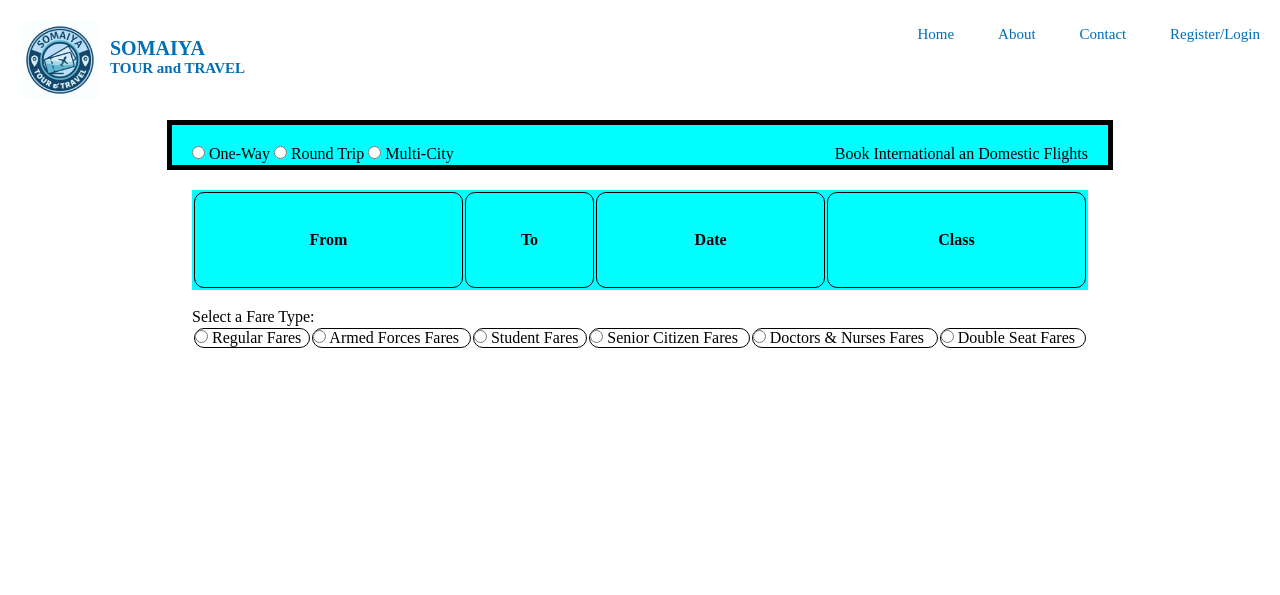
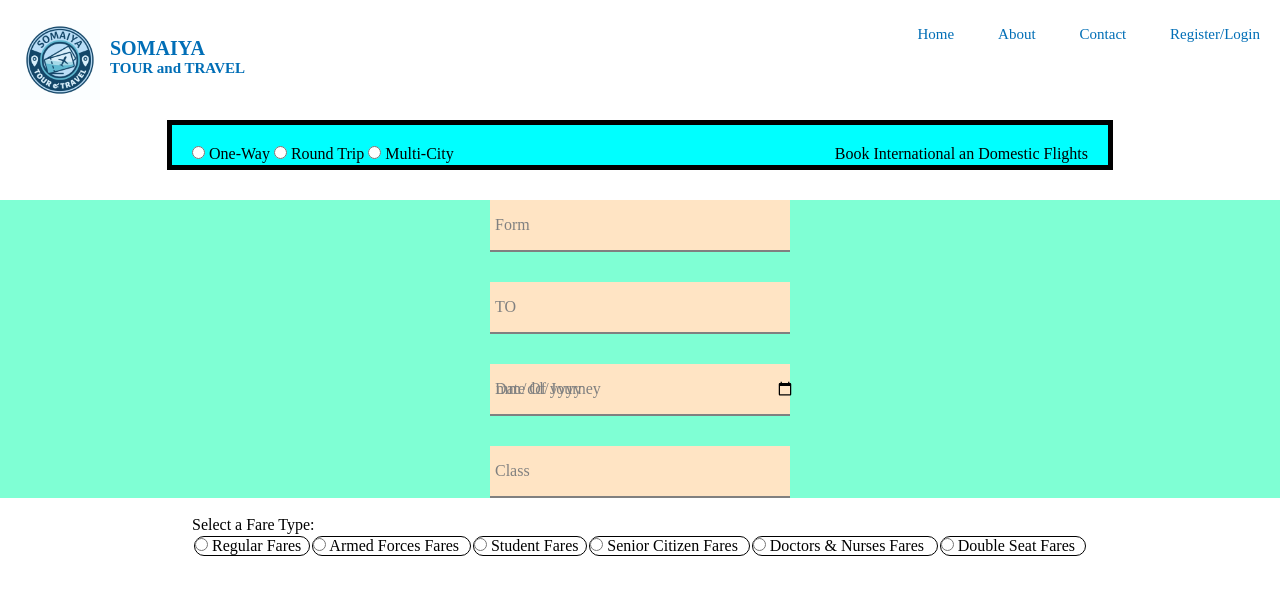
Before and after one commit to wtprojectttt/bookkaro, a PHP site: page /fbooking.html in a window 1280 px wide. Shown: the top 595 px of the page. Run offline with PHP 8.4, Linux system fonts and the light colour scheme; lists and menus that the app fills with data are empty.

Commit message:
Hado no kyujoukyu goryutenmetsu

```diff
--- a/fbooking.css
+++ b/fbooking.css
@@ -127,3 +127,51 @@
 .fareType table {
     width: 100%;
 }
+
+.container {
+    background-color: aquamarine;
+    width: 100%;
+}
+.inputbox {
+    position: relative;
+    margin: auto;
+    margin-top: 30px;
+    width: 300px;
+    border-bottom: 2px solid gray;
+    background-color: bisque;
+}
+
+.inputbox label {
+    position: absolute;
+    top: 50%;
+    left: 5px;
+    transform: translateY(-50%);
+    color: gray;
+    font-size: 1em;
+    pointer-events: none;
+    transition: .5s;
+}
+
+input:focus ~ label,
+input:valid ~ label{
+    top: -5px;
+}
+
+.inputbox input {
+    width: 100%;
+    height: 50px;
+    background: transparent;
+    border: none;
+    outline: none;
+    font-size: 1em;
+    padding: 0 35px 0 5px;
+    color: gray;
+}
+
+.inputbox ion-icon {
+    position: absolute;
+    right: 8px;
+    color: gray;
+    font-size: 1.5em;
+    top: 20px;
+}
--- a/fbooking.html
+++ b/fbooking.html
@@ -43,15 +43,25 @@
             </div>
         </div>
 
-        <div class="bookingTable">
-            <table>
-                <tr>
-                  <th id="from">From</th>
-                  <th>To</th>
-                  <th>Date</th>
-                  <th>Class</th>
-                </tr>
-            </table>
+        <div class="container">
+            <div class="login-box">
+                <div class="inputbox">
+                    <input type="text" required>
+                    <label for="">Form</label>
+                </div>
+                <div class="inputbox">
+                    <input type="text" required>
+                    <label for="">TO</label>
+                </div>
+                <div class="inputbox">
+                    <input type="date" required>
+                    <label for="">Date Of Journey</label>
+                </div>
+                <div class="inputbox">
+                    <input type="text" required>
+                    <label for="">Class</label>
+                </div>
+            </div>
         </div>
         <br>
         <div class="fareType">
```
Also changed, not shown: fbooking.js (deleted).
